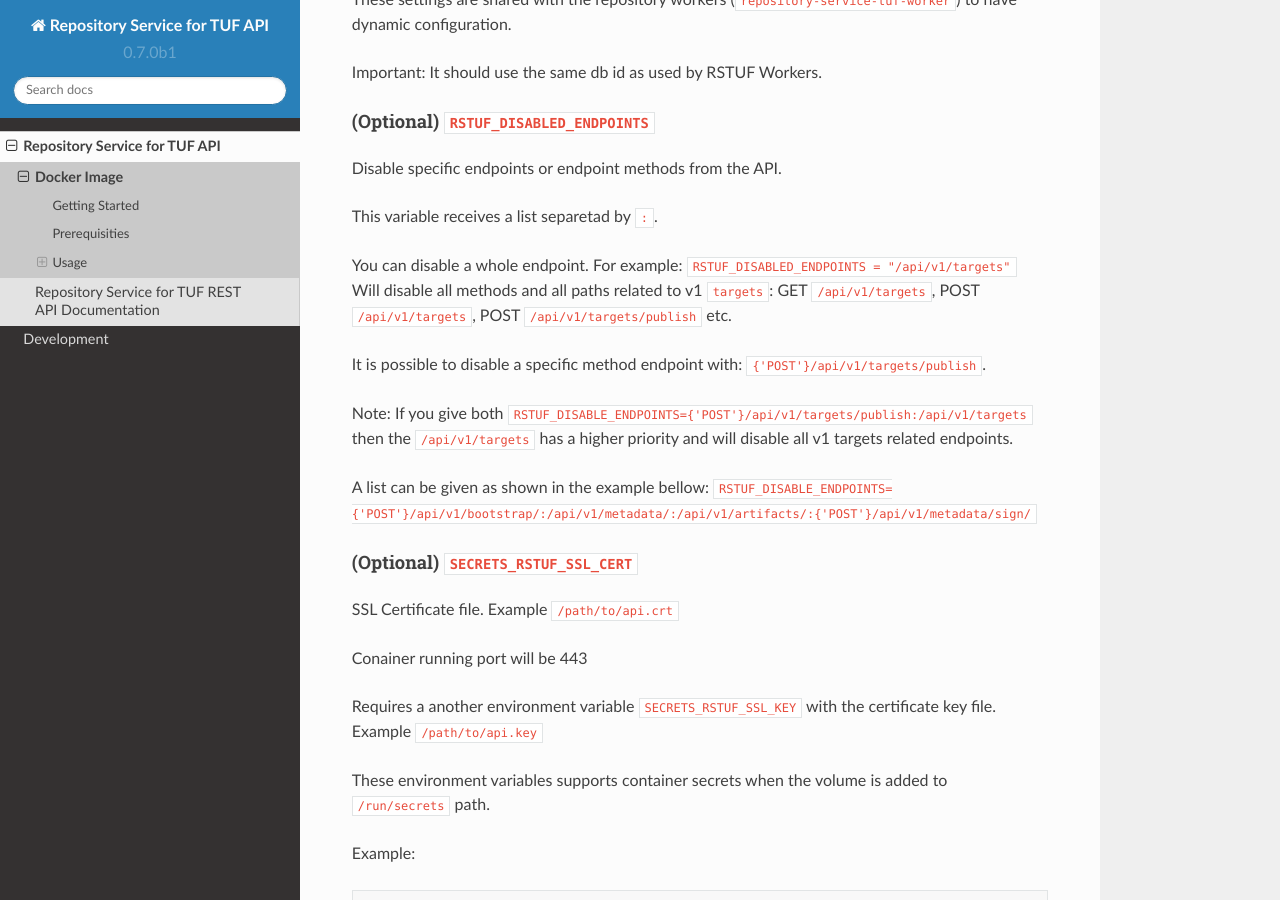
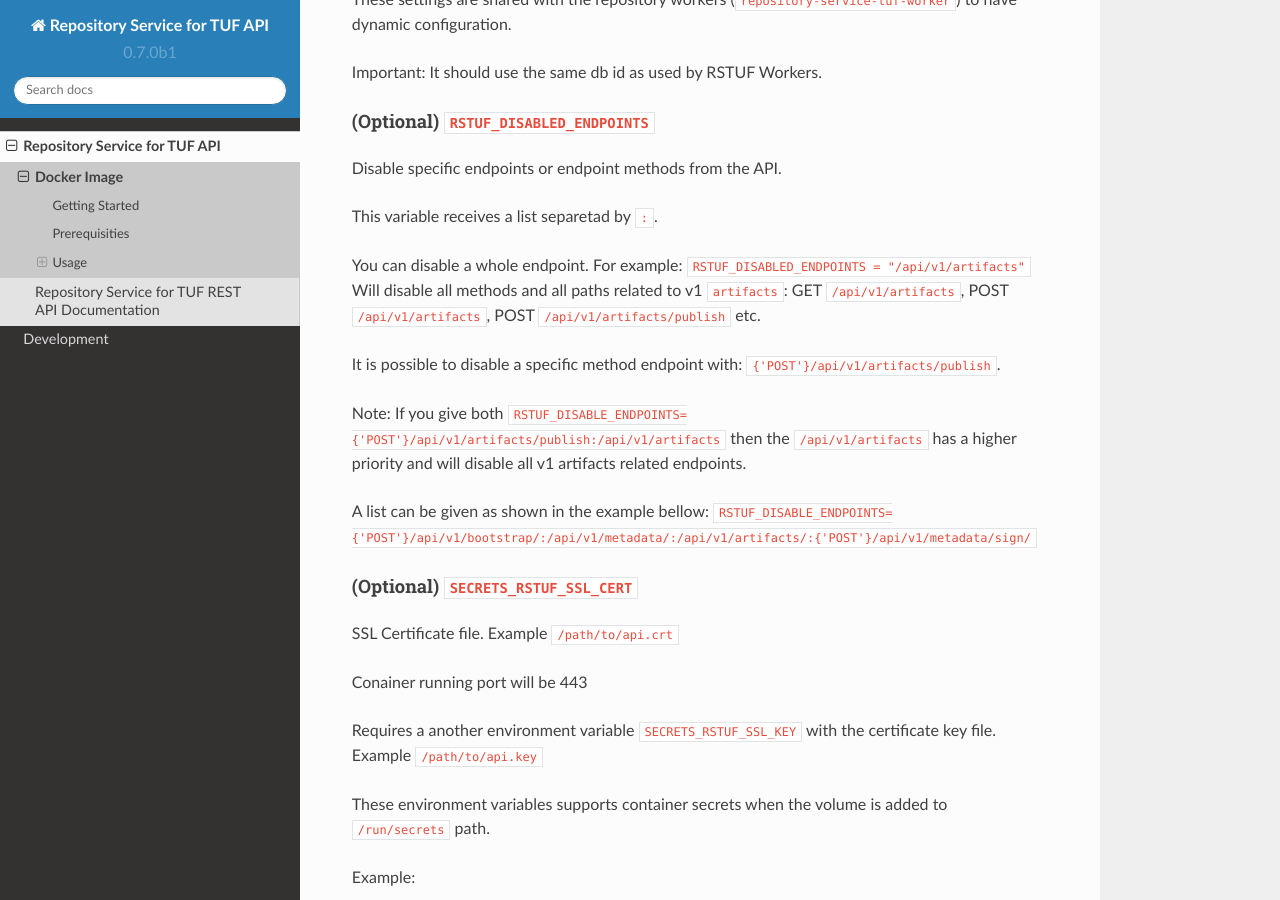
Before and after one commit to repository-service-tuf/repository-service-tuf-api, a Sphinx documentation site: the page built from docs/source/guide/Docker_README.md, in a window 1280 px wide and 900 px high, scrolled down 1494 px. Built offline with Sphinx 7.4.7 and the Read the Docs theme 2.0.0, drawn with Linux system fonts in a browser that asks for light colours.

Commit message:
Changes artifacts DELETE to POST (#473)
This changes the artifacts DELETE method to POST. It also updates
the docker documentation by changing the targets references to
artifacts.

Closes #462

```diff
--- a/docs/source/guide/Docker_README.md
+++ b/docs/source/guide/Docker_README.md
@@ -76,16 +76,16 @@ This variable receives a list separetad by `:`.
 
 You can disable a whole endpoint.
 For example:
-`RSTUF_DISABLED_ENDPOINTS = "/api/v1/targets"`
-Will disable all methods and all paths  related to v1 `targets`:
-GET `/api/v1/targets`, POST `/api/v1/targets`, POST `/api/v1/targets/publish` etc.
+`RSTUF_DISABLED_ENDPOINTS = "/api/v1/artifacts"`
+Will disable all methods and all paths  related to v1 `artifacts`:
+GET `/api/v1/artifacts`, POST `/api/v1/artifacts`, POST `/api/v1/artifacts/publish` etc.
 
 It is possible to disable a specific method endpoint with:
-`{'POST'}/api/v1/targets/publish`.
+`{'POST'}/api/v1/artifacts/publish`.
 
 Note: If you give both
-`RSTUF_DISABLE_ENDPOINTS={'POST'}/api/v1/targets/publish:/api/v1/targets` then
-the `/api/v1/targets` has a higher priority and will disable all v1 targets related endpoints.
+`RSTUF_DISABLE_ENDPOINTS={'POST'}/api/v1/artifacts/publish:/api/v1/artifacts` then
+the `/api/v1/artifacts` has a higher priority and will disable all v1 artifacts related endpoints.
 
 A list can be given as shown in the example bellow:
 `RSTUF_DISABLE_ENDPOINTS={'POST'}/api/v1/bootstrap/:/api/v1/metadata/:/api/v1/artifacts/:{'POST'}/api/v1/metadata/sign/`
```
Also changed, not shown: docs/swagger.json, 2 other files.
